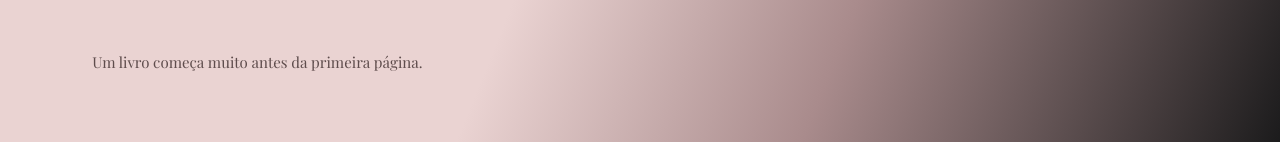
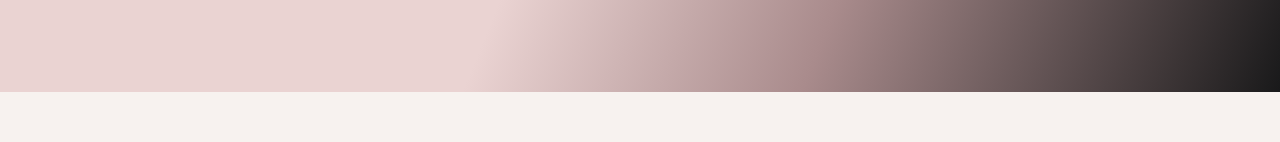
Before and after one commit to marinahgaldino/Escreser, a React (Vite) app: page / in a window 1280 px wide. Shown: the part 646-788 px from the top of the page. Built offline with nearby package versions, Linux system fonts and the light colour scheme.

Commit message:
Remove unapproved hero note

```diff
--- a/src/App.tsx
+++ b/src/App.tsx
@@ -33,7 +33,6 @@ function App() {
           <h1>Você traz a essência.<br /><em>Eu transformo em livro.</em></h1>
           <p className="hero-sub">A sua voz preservada em cada página.</p>
           <a className="button button-dark" href={whatsapp} target="_blank" rel="noreferrer">Quero transformar minha história em livro <ArrowUpRight size={17} /></a>
-          <span className="hero-note">Um livro começa muito antes da primeira página.</span>
         </div>
         <div className="hero-visual">
           <div className="photo-frame">
```
